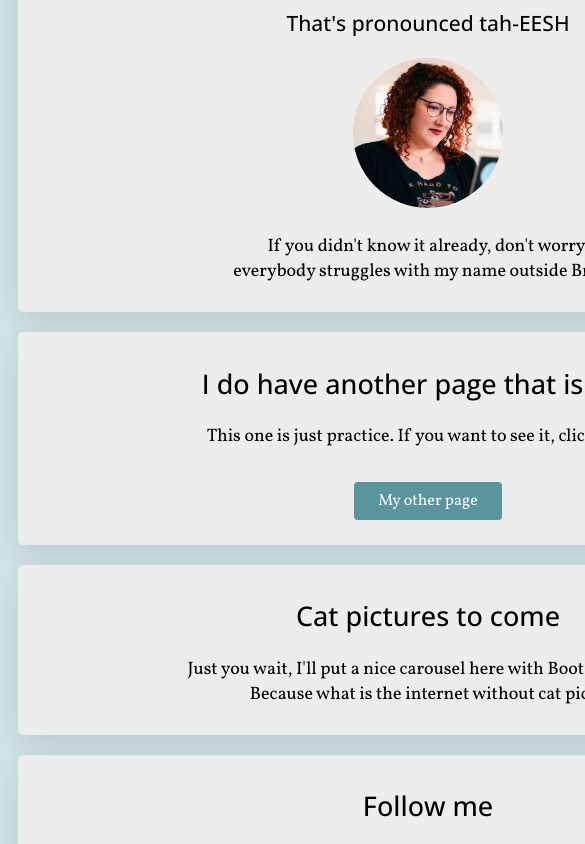
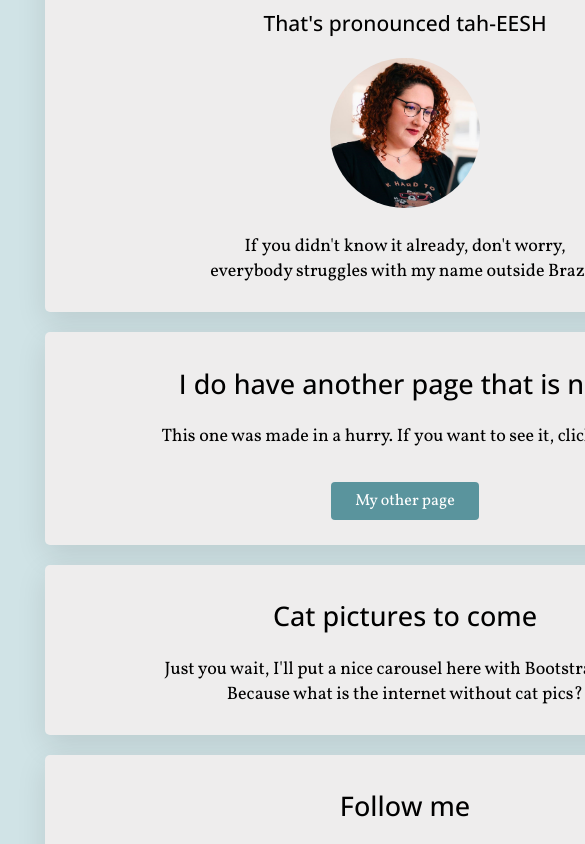
Before and after one commit to tsbpaiva/profile, a plain HTML site: page index.html in a window 390 px wide. Shown: the part 117-961 px from the top of the page, 585 px wide, since content can reach past the window. Drawn offline with nearby package versions, Linux system fonts and the light colour scheme.

Commit message:
minor changes

```diff
--- a/index.html
+++ b/index.html
@@ -6,7 +6,7 @@
   <meta name="viewport" content="width=device-width, initial-scale=1.0">
   <link href="style.css" rel="stylesheet">
   <link rel="stylesheet" href="https://use.fontawesome.com/releases/v6.1.2/css/all.css">
-  <title>This is an excuse for cat pics</title>
+  <title>An excuse for cat pics</title>
 
 </head>
 
@@ -17,7 +17,7 @@
     <div class="card card-shadow text-center">
       <h1>I'm Thaís</h1>
       <h3>That's pronounced tah-EESH</h3>
-      <img src="/images/thais.png" class="img-round" alt="This babe is Thaís Paiva" width="150px" height="150px">
+      <img src="images/thais.png" class="img-round" alt="This babe is Thaís Paiva" width="150px" height="150px">
       <p>If you didn't know it already, don't worry,<br>everybody struggles with my name outside Brazil.</p>
     </div>
   </div>
@@ -26,8 +26,8 @@
   <div class="container">
     <div class="card card-shadow text-center">
     <h2>I do have another page that is nicer</h2>
-      <p>This one is just practice. If you want to see it, click below:</p>
-      <a href="thaispaiva.info" target="_blank" class="btn">My other page</a>
+      <p>This one was made in a hurry. If you want to see it, click below:</p>
+      <a href="http://thaispaiva.info" target="_blank" class="btn">My other page</a>
   </div>
   </div>
 
--- a/style.css
+++ b/style.css
@@ -23,9 +23,9 @@
 .card {
   padding: 10px;
   margin: 0px auto;
-  width: 800px;
   background-color: #eeeded;
   border-radius: 5px;
+  width: 700px;
 }
 
 .card-shadow {
@@ -87,3 +87,25 @@ body {
 div {
   display: block
 }
+
+/* --// Responsive stuff //-- */
+@media (max-width: 960px) {
+  /* For a screen < 960px, this CSS will be read */
+  .container {
+    width: 700px;
+  }
+}
+
+@media (max-width: 720px) {
+  /* For a screen < 720px, this CSS will be read */
+  .container {
+    width: 500px;
+  }
+}
+
+@media (max-width: 540px) {
+  /* For a screen < 540px, this CSS will be read */
+  .container {
+    width: 300px;
+  }
+}
```
